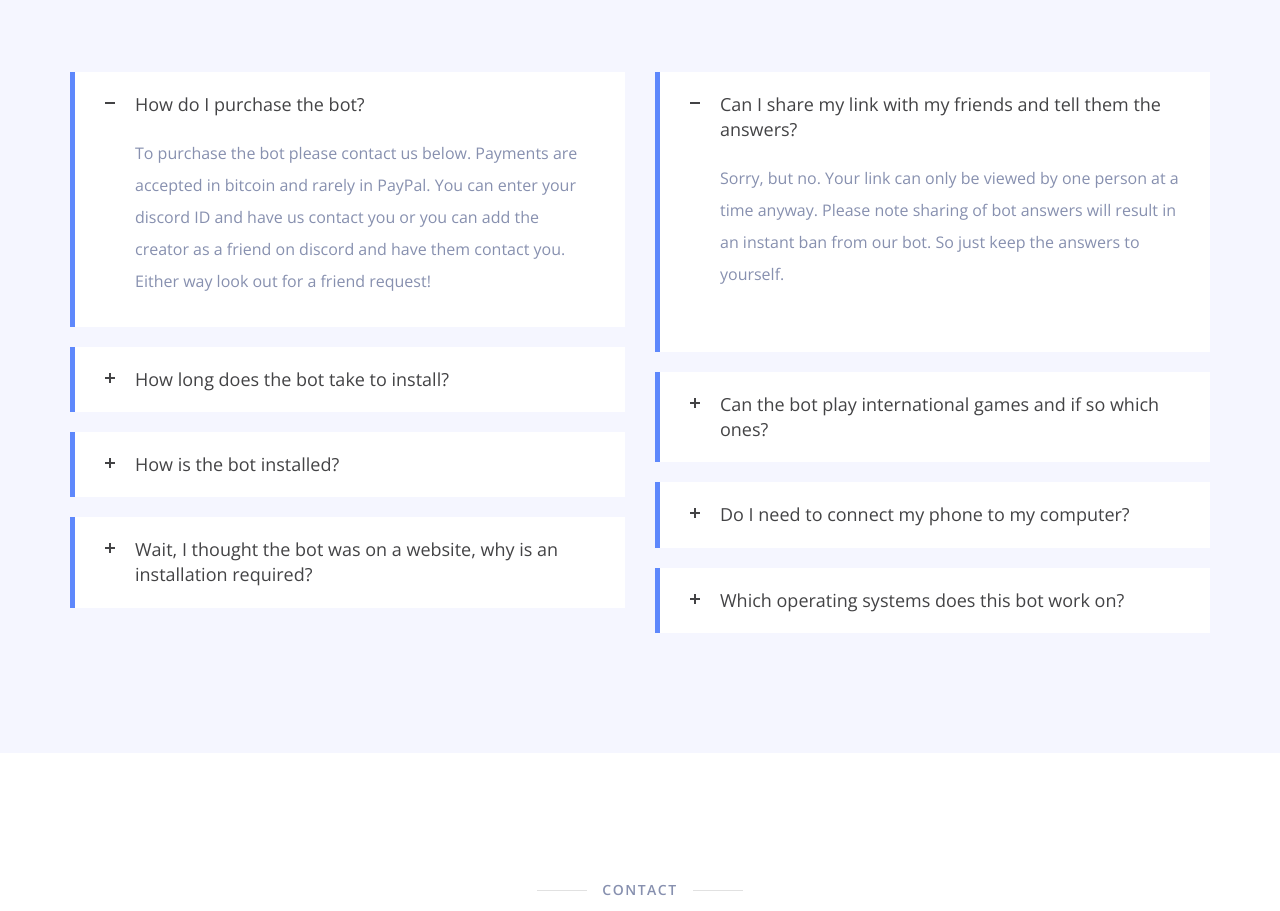
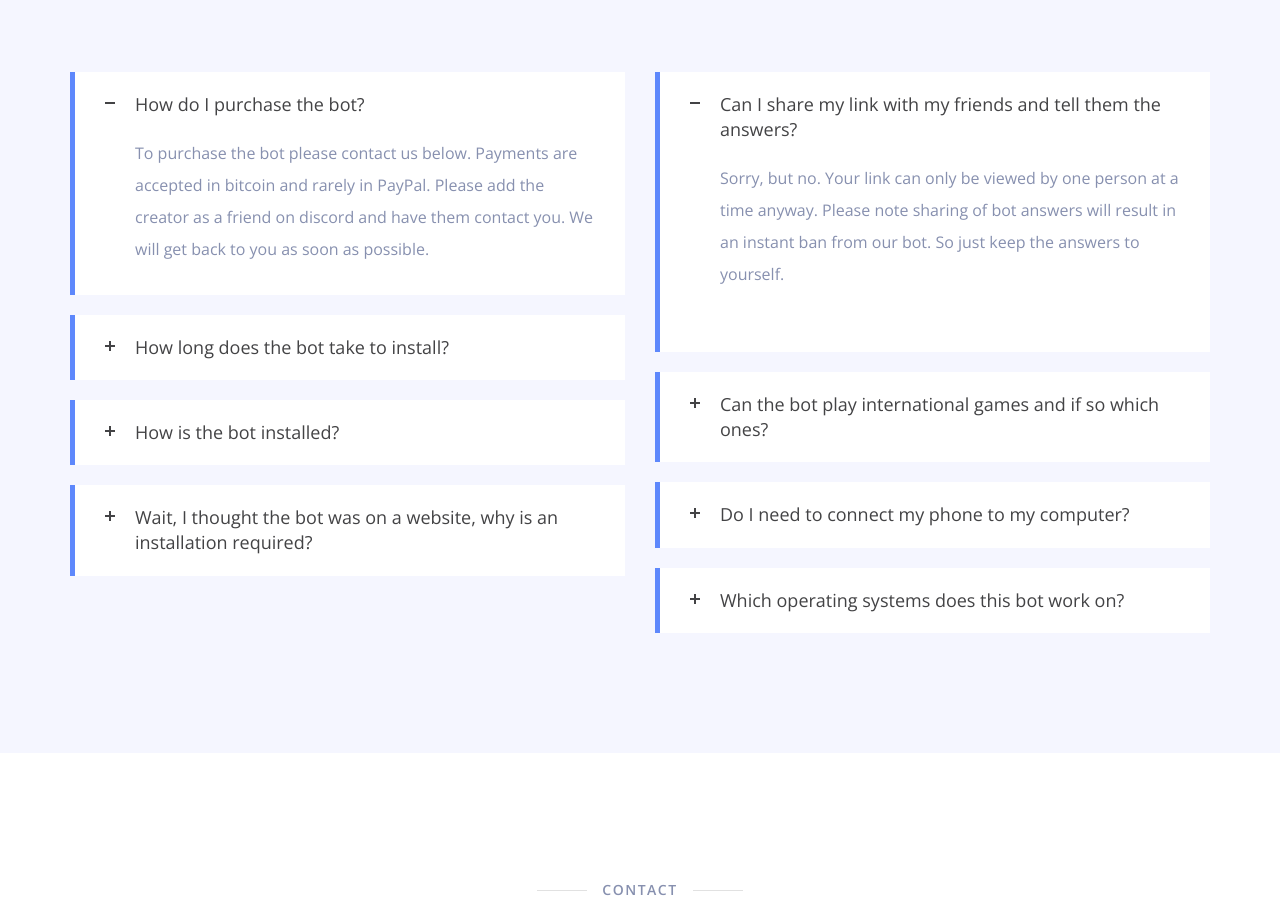
Before and after one commit to alwayswinningtrivia/alwayswinningtrivia.github.io, a plain HTML site: page index.html in a window 1280 px wide. Shown: the part 3481-4392 px from the top of the page. Drawn offline with nearby package versions, Linux system fonts and the light colour scheme.

Commit message:
TriviaHelper

```diff
--- a/index.html
+++ b/index.html
@@ -286,7 +286,7 @@
                     <div class="toggole-boxs">
                         <h3>How do I purchase the bot?</h3>
                         <div>
-                            <p>To purchase the bot please contact us below. Payments are accepted in bitcoin and rarely in PayPal. You can enter your discord ID and have us contact you or you can add the creator as a friend on discord and have them contact you. Either way look out for a friend request! </p>
+                            <p>To purchase the bot please contact us below. Payments are accepted in bitcoin and rarely in PayPal. Please add the creator as a friend on discord and have them contact you. We will get back to you as soon as possible.</p>
                         </div>
                         <h3>How long does the bot take to install?</h3>
                         <div>
```
